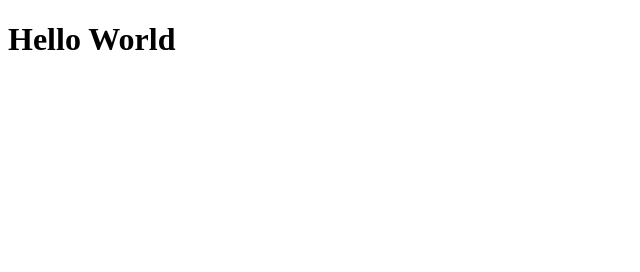
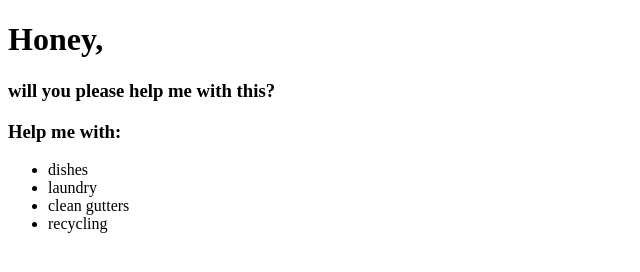
Before and after one commit to ben-harcourt/honeywillyou, a website: page index.html in a window 1280 px wide. Shown: the whole page, without its empty margins (0-640 px from the left). Drawn offline with Linux system fonts and the light colour scheme.

Commit message:
modified html

```diff
--- a/index.html
+++ b/index.html
@@ -5,7 +5,24 @@
 </head>
 <body>
 
-	<h1>Hello World</h1>
+	<div>
+		<h1>Honey,</h1>
+		<h3>will you please help me with this?</h3>
+	</div>
+
+	<div class="chores">
+		<h3>Help me with:</h3>
+		<ul>
+			<li>dishes</li>
+			<li>laundry</li>
+			<li>clean gutters</li>
+			<li>recycling</li>
+		</ul>
+	</div>
+
+	<div class="newtask">
+
+	</div>
 
 </body>
 </html>
```
Also changed, not shown: package.json (added, +19 -0 lines).
